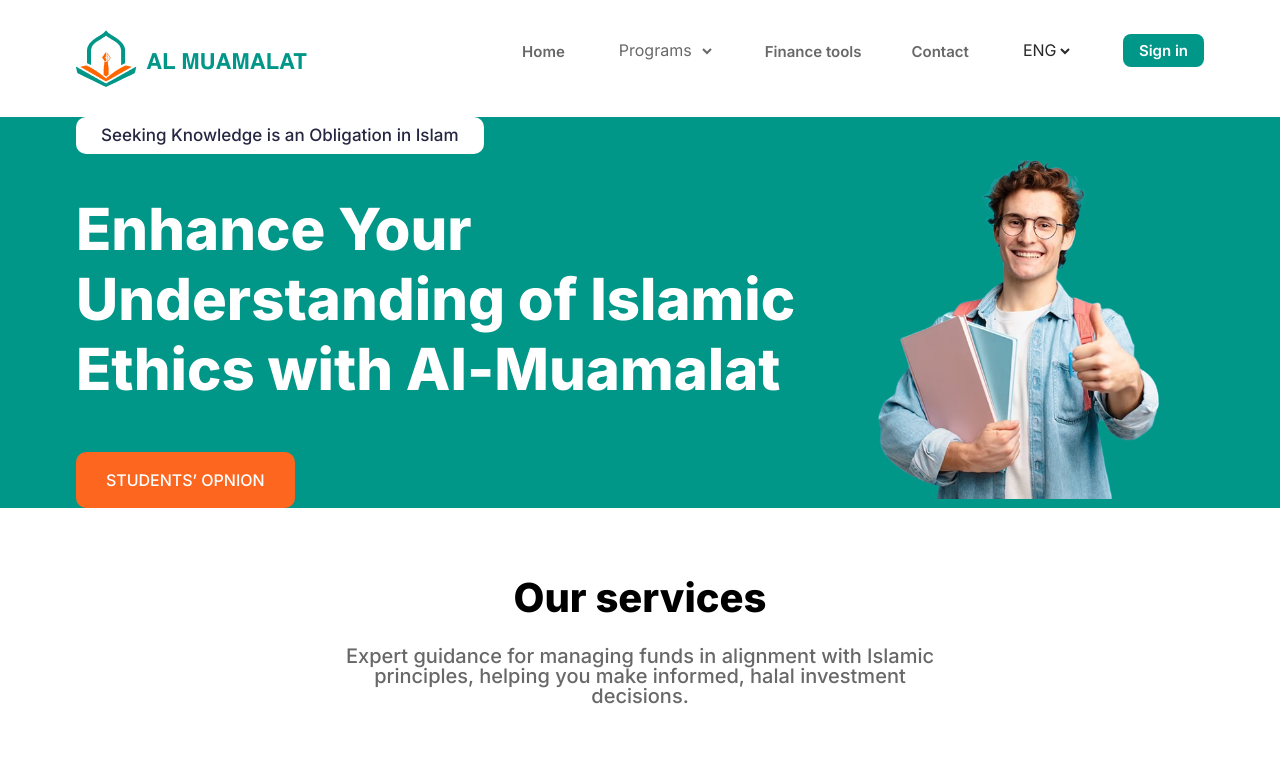
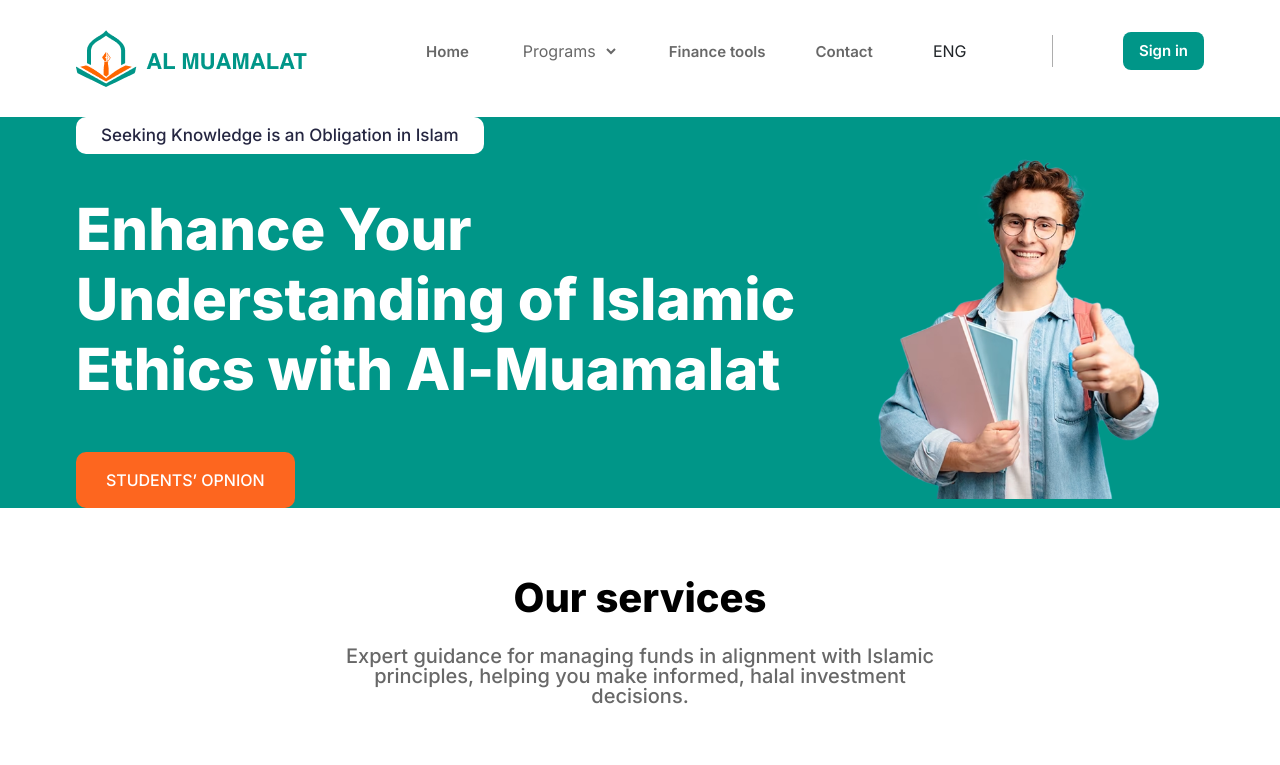
Before and after one commit to Surayyo14/Islamic-Fund-Management, a React (Vite) app: page / in a window 1280 px wide. Shown: the top 765 px of the page. Built offline with nearby package versions, Linux system fonts and the light colour scheme; some icons are missing.

Commit message:
new language

```diff
--- a/index.html
+++ b/index.html
@@ -1,21 +1,24 @@
-<!doctype html>
+<!DOCTYPE html>
 <html lang="en">
   <head>
     <meta charset="UTF-8" />
     <link rel="icon" type="image/svg+xml" href="/vite.svg" />
     <meta name="viewport" content="width=device-width, initial-scale=1.0" />
     <title>Islamic Academy</title>
-    <link href="https://cdn.jsdelivr.net/npm/bootstrap@5.3.5/dist/css/bootstrap.min.css" rel="stylesheet" integrity="sha384-SgOJa3DmI69IUzQ2PVdRZhwQ+dy64/BUtbMJw1MZ8t5HZApcHrRKUc4W0kG879m7" crossorigin="anonymous">
+    <link rel="stylesheet" href="https://cdn.jsdelivr.net/npm/flag-icon-css/css/flag-icons.min.css">
+
+    <link
+      href="https://cdn.jsdelivr.net/npm/bootstrap@5.3.5/dist/css/bootstrap.min.css"
+      rel="stylesheet"
+      integrity="sha384-SgOJa3DmI69IUzQ2PVdRZhwQ+dy64/BUtbMJw1MZ8t5HZApcHrRKUc4W0kG879m7"
+      crossorigin="anonymous"
+    />
+
   </head>
   <body>
     <div id="root"></div>
     <script src="https://cdn.jsdelivr.net/npm/bootstrap@5.3.0/dist/js/bootstrap.bundle.min.js"></script>
 
-
-
-
-
     <script type="module" src="/src/App.jsx"></script>
-
   </body>
 </html>
--- a/package.json
+++ b/package.json
@@ -12,6 +12,7 @@
   "dependencies": {
     "@tanstack/react-query": "^5.75.7",
     "axios": "^1.9.0",
+    "flag-icon-css": "^4.1.7",
     "react": "^19.0.0",
     "react-dom": "^19.0.0",
     "react-hook-form": "^7.56.3",
--- a/src/components/Header.jsx
+++ b/src/components/Header.jsx
@@ -1,21 +1,124 @@
+// import { Link } from "react-router-dom";
+// const Header = () => {
+//   return (
+//     <header className="header">
+//       <div className="container">
+//         <nav className="navbar">
+//           <nav className="nav-logo">
+//             <Link to="/">
+//               <img src="./images/Logo.png" alt="logo" />
+//             </Link>
+//           </nav>
+//           <nav className="navbar-links">
+//             <ul>
+//               <li>
+//                 <Link to="/">Home</Link>
+//               </li>
+//               <select className="select-header" name="" id="">
+//                 <option value="Programs">Programs</option>
+//                 <option value="International educational programs">
+//                   International educational programs
+//                 </option>
+//                 <option value="Specialized courses">Specialized courses</option>
+//                 <option value="Islamic Finance Literacy Course">
+//                   Islamic Finance Literacy Course
+//                 </option>
+//                 <option value="Certification program">
+//                   Certification program
+//                 </option>
+//               </select>
+//               <li>
+//                 <a href="#">Finance tools</a>
+//               </li>
+//               <li>
+//                 <a href="tel:+998887777777">Contact</a>
+//               </li>
+//               {/* <select className="select-header2" name="" id="">
+//                 <option value="ENG">
+//                   ENG
+//                 </option>
+//                 <option value="UZB">
+//              UZB
+//                 </option>
+//               </select> */}
+
+
+//               <Link to="/register">
+//                 <button className="navbar-btn">Sign in</button>
+//               </Link>
+//             </ul>
+//           </nav>
+//         </nav>
+//       </div>
+//     </header>
+//   );
+// };
+
+// export default Header;
+
+
+
 import { Link } from "react-router-dom";
+import React, { useState } from 'react';
+import 'flag-icon-css/css/flag-icons.min.css'; // Bayroqlar uchun flag-icon kutubxonasi
+
+const LanguageSelector = () => {
+  const [isOpen, setIsOpen] = useState(false);
+  const [selectedLang, setSelectedLang] = useState('ENG');
+  const [selectedFlag, setSelectedFlag] = useState('flag-icon-us');
+
+  const toggleDropdown = () => {
+    setIsOpen(prevState => !prevState);
+  };
+
+  const handleSelectLanguage = (lang, flag) => {
+    setSelectedLang(lang);
+    setSelectedFlag(flag);
+    setIsOpen(false); // Tanlangan tilni belgilab, menyuni yopamiz
+  };
+
+  return (
+    <div className="language-selector">
+      <div className="selected-language" onClick={toggleDropdown}>
+        <span className={`flag-icon ${selectedFlag}`}></span> {selectedLang}
+      </div>
+      {isOpen && (
+        <div className="options">
+          <div
+            className="option"
+            onClick={() => handleSelectLanguage('ENG', 'flag-icon-us')}
+          >
+            <span className="flag-icon flag-icon-us"></span> ENG
+          </div>
+          <div
+            className="option"
+            onClick={() => handleSelectLanguage('UZB', 'flag-icon-uz')}
+          >
+            <span className="flag-icon flag-icon-uz"></span>UZB
+          </div>
+        </div>
+      )}
+    </div>
+  );
+};
 
 const Header = () => {
   return (
     <header className="header">
       <div className="container">
         <nav className="navbar">
-          <nav className="nav-logo">
+          <div className="nav-logo">
             <Link to="/">
               <img src="./images/Logo.png" alt="logo" />
             </Link>
-          </nav>
-          <nav className="navbar-links">
+          </div>
+          <div className="navbar-links">
             <ul>
               <li>
                 <Link to="/">Home</Link>
               </li>
-              <select className="select-header" name="" id="">
+              <li>
+                <select className="select-header" name="programs" id="programs">
                   <option value="Programs">Programs</option>
                   <option value="International educational programs">
                     International educational programs
@@ -28,22 +131,24 @@ const Header = () => {
                     Certification program
                   </option>
                 </select>
+              </li>
               <li>
                 <a href="#">Finance tools</a>
               </li>
               <li>
                 <a href="tel:+998887777777">Contact</a>
               </li>
-              <select className="select-header2" name="" id="">
-                <option value="ENG">ENG</option>
-                <option value="UZB">UZB</option>
-                <option value="RUS">RUS</option>
-              </select>
+              {/* Tilni tanlash komponenti */}
+              <li>
+                <LanguageSelector />
+              </li>
+              <li>
                 <Link to="/register">
                   <button className="navbar-btn">Sign in</button>
                 </Link>
+              </li>
             </ul>
-          </nav>
+          </div>
         </nav>
       </div>
     </header>
--- a/src/index.css
+++ b/src/index.css
@@ -70,12 +70,7 @@ a {
 .select-header2:hover {
   color: #009688;
 }
-.select-header2 option {
-  font-weight: 600;
-  font-size: 15px;
-  line-height: 100%;
-  color: #282828;
-}
+
 .navbar-btn {
   font-weight: 600;
   font-size: 15px;
@@ -89,7 +84,50 @@ a {
   padding-bottom: 9px;
   padding-left: 16px;
   cursor: pointer;
+  height: 38px;
+
+
 }
+/* flag */.language-selector {
+  position: relative;
+  width: 150px;
+
+}
+
+.selected-language {
+  display: flex;
+  align-items: center;
+  cursor: pointer;
+  gap: 10px;
+  height: 32px;
+  margin-right: 20px;
+  border-right: 0.7px solid #76767699;
+}
+
+.options {
+  position: absolute;
+  top: 100%;
+  left: 0;
+  right: 0;
+  background-color: white;
+  display: block; /* Yalnizgina bo'lsa, menyu ko'rsatiladi */
+  box-shadow: 0 4px 8px rgba(0, 0, 0, 0.1);
+  z-index: 100;
+}
+
+.option {
+  padding: 10px;
+  display: flex;
+  align-items: center;
+  cursor: pointer;
+  gap: 10px; /* Bayroq va yozuv o'rtasida 10px masofa */
+}
+
+.option:hover {
+  background-color: #f0f0f0;
+}
+
+
 
 /* =============================== HEADER END =============================== */
 
```
Also changed, not shown: 1 other file (tests, documents, lock files or other folders). Lines whose indentation alone changed are shown as unchanged.
